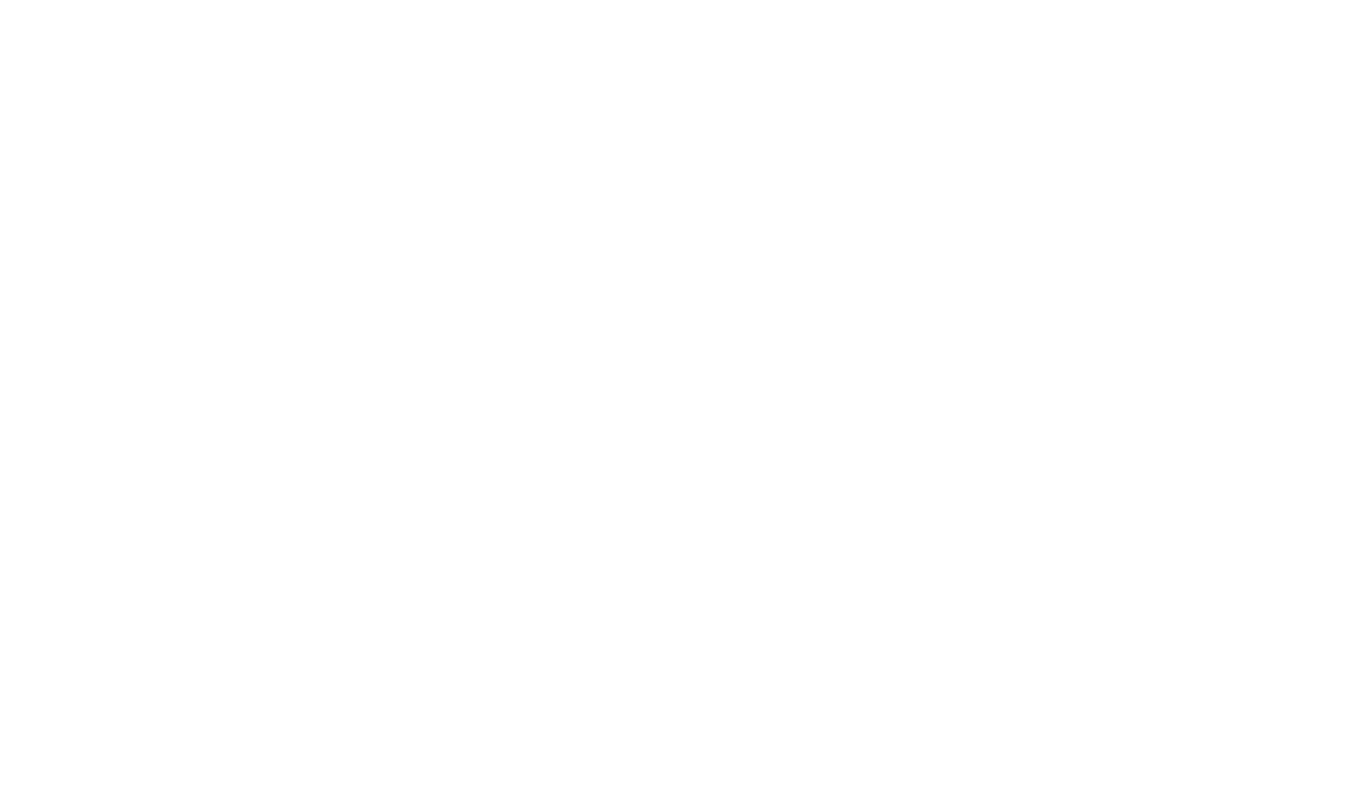
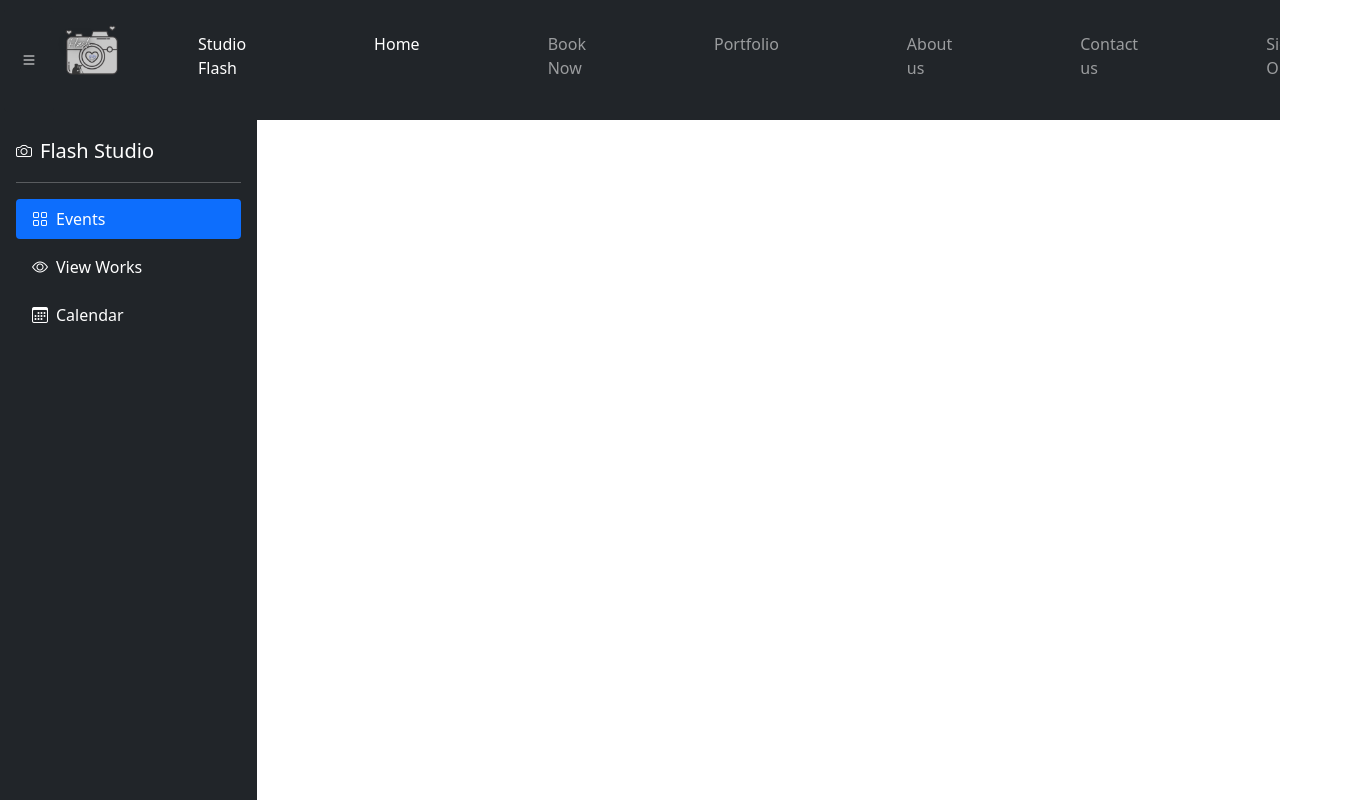
Before and after one commit to FarzanFrost/Flash, a React (Create React App) app in the folder flash-front-end/: page /Employee in a window 1280 px wide. Before the commit this address had no page. Shown: the top 800 px of the page, 1363 px wide, since content can reach past the window. Built offline with nearby package versions, Linux system fonts and the light colour scheme.

Commit message:
created a employee structure page.

```diff
--- a/flash-front-end/src/App.js
+++ b/flash-front-end/src/App.js
@@ -7,10 +7,6 @@ import SignContextProviderInterface from "./SignContextProviderInterface";
 import LoginContextProviderInterface from './LoginContextProviderInterface'
 import OldHeader from "./oldHeader";
 import Header from "./Header";
-import SideNavAdmin from "./SideNavAdmin";
-import SideNavCustomer from "./SideNavCustomer";
-import SideNavEmployee from "./SideNavEmployee";
-import SideNavManager from "./SideNavManager";
 import ContactUs from "./ContactUs";
 import OldFooter from "./oldFooter";
 import Footer from "./Footer";
@@ -22,8 +18,6 @@ import ViewPackagesWedding from "./ViewPackagesWedding";
 import LandingPage from "./LandingPage";
 import ResetPasswordContextProviderInterface from "./ResetPasswordContextProviderInterface";
 import EditEmployee from "./EditEmployee";
-
-import SelectImageContextProviderInterface from "./SelectImageContextProviderInterface";
 import EventReviewsCustomerContextProviderInterface from "./EventReviewsCustomerContextProviderInterface";
 import ViewPackagesBirthday from "./ViewPackagesBirthday";
 import ViewPhotos from "./ViewPhotos";
@@ -45,6 +39,7 @@ import Customer from './UIStructure/Customer'
 import ViewPackagesPurperty from "./ViewPackagesPurperty";
 import CustomerNav from "./CustomerNav";
 import EmployeeNav from "./EmployeeNav";
+import Employee from "./UIStructure/Employee";
 
 function App() {
   return (
@@ -80,10 +75,6 @@ function App() {
               <Route exact path="/OldHeader" element={ <OldHeader/> } />
               <Route exact path="/Header" element={ <Header/> } />
               <Route exact path="/LandingPage" element={ <LandingPage/> } />
-              <Route exact path="/SideNavAdmin" element={ <SideNavAdmin/> } />
-              <Route exact path="/SideNavCustomer" element={ <SideNavCustomer/> } />
-              <Route exact path="/SideNavEmployee" element={ <SideNavEmployee/> } />
-              <Route exact path="/SideNavManager" element={ <SideNavManager/> } />
               <Route exact path="/ContactUs" element={ <ContactUs/> } />
               <Route exact path="/Footer" element={ <Footer/> } />
               <Route exact path="/OldFooter" element={ <OldFooter/> } />
@@ -92,6 +83,7 @@ function App() {
               <Route exact path="/ResetPassword" element={ <ResetPasswordContextProviderInterface/> } />
               <Route exact path="/EditEmployee" element={ <EditEmployee/> } />
               <Route exact path="/Customer" element={ <Customer/> } />
+              <Route exact path="/Employee" element={ <Employee/> } />
               <Route exact path="/EventReviews" element={ <EventReviewsCustomerContextProviderInterface/> } />
               <Route exact path="/ViewPackagesBirthday" element={ <ViewPackagesBirthday/> } />
               <Route exact path="/ViewPhotos" element={ <ViewPhotos/> } />
--- /dev/null
+++ b/flash-front-end/src/UIStructure/Employee.js
@@ -0,0 +1,139 @@
+import React, {useState} from 'react'
+import Footer from "../Footer";
+import FlashLogo from "../Images/FlashLogo.png";
+import ChangePassword from "../ChangePassword";
+import ViewPhotos from "../ViewPhotos";
+import ViewPackagesBirthday from "../ViewPackagesBirthday";
+
+
+const Employee = () => {
+    const [ isSideNavVisible , setIsSideNavVisible ] = useState( true );
+
+    const showHideSideNav = () => {
+
+        if ( isSideNavVisible ){
+
+            setIsSideNavVisible( false );
+
+        }else{
+
+            setIsSideNavVisible( true );
+
+        }
+
+    }
+    return(
+
+        <div>
+
+            {/*header begins*/}
+            <div className="navbar navbar-expand-lg navbar-dark bg-dark">
+
+                <button className="navbar-toggler" type="button" data-toggle="collapse" data-target="#navbarNavAltMarkup"
+                        aria-controls="navbarNavAltMarkup" aria-expanded="false" aria-label="Toggle navigation">
+                    <span className="navbar-toggler-icon"></span>
+                </button>
+                <div className="collapse navbar-collapse" id="navbarNavAltMarkup">
+                    <div className="navbar-nav">
+                        <button className="btn btn-dark px-3 ms-1" onClick={showHideSideNav}>
+                            <i className="bi bi-list"></i>
+                        </button>
+                        <img src={FlashLogo} alt="logo" height="80px" width="80px"/>
+                        <a className="nav-item nav-link active  m-3 pb-3 pe-5 ps-5" href="#" >Studio Flash <span className="sr-only"></span></a>
+                        <a className="nav-item nav-link active  m-3 pb-2 pe-5 ps-5" href="#" >Home <span className="sr-only"></span></a>
+                        <a className="nav-item nav-link  m-3 pb-2 pe-5 ps-5" href="#">Book Now</a>
+                        <a className="nav-item nav-link  m-3 pb-2 pe-5 ps-5" href="#">Portfolio</a>
+                        <a className="nav-item nav-link  m-3 pb-2 pe-5 ps-5 " href="#">About us</a>
+                        <a className="nav-item nav-link  m-3 pb-2 pe-5 ps-5" href="#">Contact us</a>
+                        <a className="nav-item nav-link  m-3 pb-2 pe-5 ps-5" href="#">Sign Out</a>
+
+
+                    </div>
+                </div>
+            </div>
+            {/*header ends*/}
+
+            {/*side nav begins*/}
+            <div className="row h-100 d-flex" >
+
+                <div className={ isSideNavVisible ? "col-2" : "d-none" }>
+
+                    <div className="h-100" >
+
+                        <div className="d-flex flex-column flex-shrink-0 p-3 text-white bg-dark" style={{width: "257px",alignItems: "stretch", height: "755px"}}>
+                            <a href="" className="d-flex align-items-center mb-3 mb-md-0 me-md-auto text-white text-decoration-none">
+
+                                <i className="bi bi-camera bi me-2"></i>
+                                <span className="fs-5">
+                              Flash Studio
+                           </span>
+
+
+                            </a>
+
+                            <hr />
+
+                            <ul className="nav nav-pills flex-column mb-auto">
+
+                                <li className="nav-item pb-2">
+                                    <a href="" className="nav-link active text-white"  aria-current="page">
+                                        <i className="bi bi-grid bi me-2"></i>
+                                        Events
+                                    </a>
+                                </li>
+
+                                <li className="nav-item pb-2">
+                                    <a href="" className="nav-link text-white" data-bs-toggle="pill">
+                                        <i className="bi bi-eye bi me-2"></i>
+                                        View Works
+                                    </a>
+                                </li>
+
+                                <li className="nav-item pb-2">
+                                    <a href="" className="nav-link text-white" data-bs-toggle="pill">
+                                        <i className="bi bi-calendar3 bi me-2"></i>
+                                        Calendar
+                                    </a>
+                                </li>
+
+                                {/*<li className="nav-item pb-2">*/}
+                                {/*    <a href="" className="nav-link text-white" data-bs-toggle="pill">*/}
+                                {/*        <i className="bi bi-chat-dots bi me-2"></i>*/}
+                                {/*        Post Reviews*/}
+                                {/*    </a>*/}
+                                {/*</li>*/}
+
+                                {/*<li className="nav-item pb-2">*/}
+                                {/*    <a href="" className="nav-link text-white" data-bs-toggle="pill">*/}
+                                {/*        <i className="bi bi-person bi me-2"></i>*/}
+                                {/*        Profile*/}
+                                {/*    </a>*/}
+                                {/*</li>*/}
+
+                            </ul>
+
+                        </div>
+
+                    </div>
+
+                </div>
+                {/*side nav ends*/}
+
+                <div className={ isSideNavVisible ? "col-10" : "col-12" }>
+
+                    {/*<ViewPackagesBirthday/>*/} {/*want to change this ui*/}
+                    {/*<ViewPhotos/>*/} {/*want to change this ui and make a folder structure*/}
+
+                </div>
+
+            </div>
+
+            <Footer/>
+
+        </div>
+
+
+    )
+}
+
+export default Employee
```
